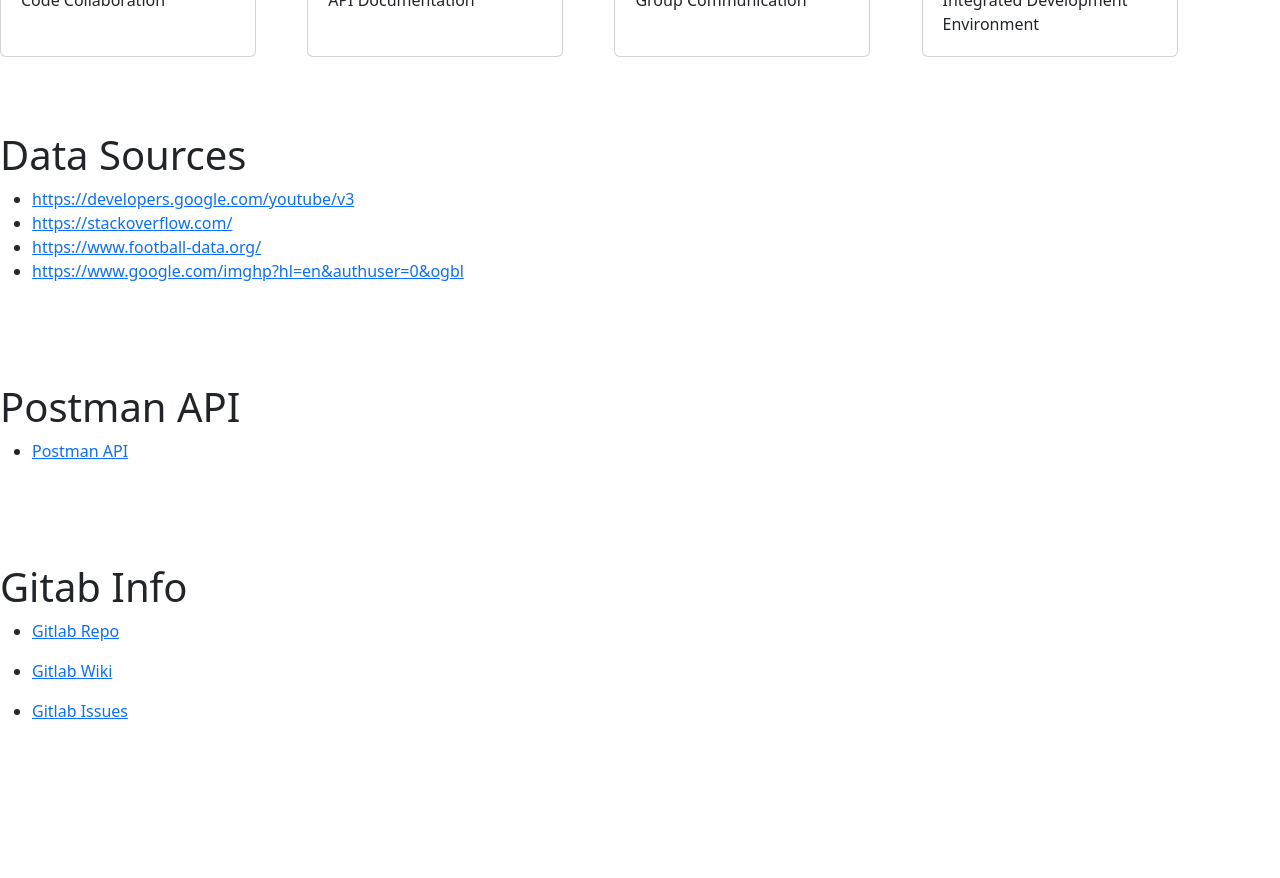
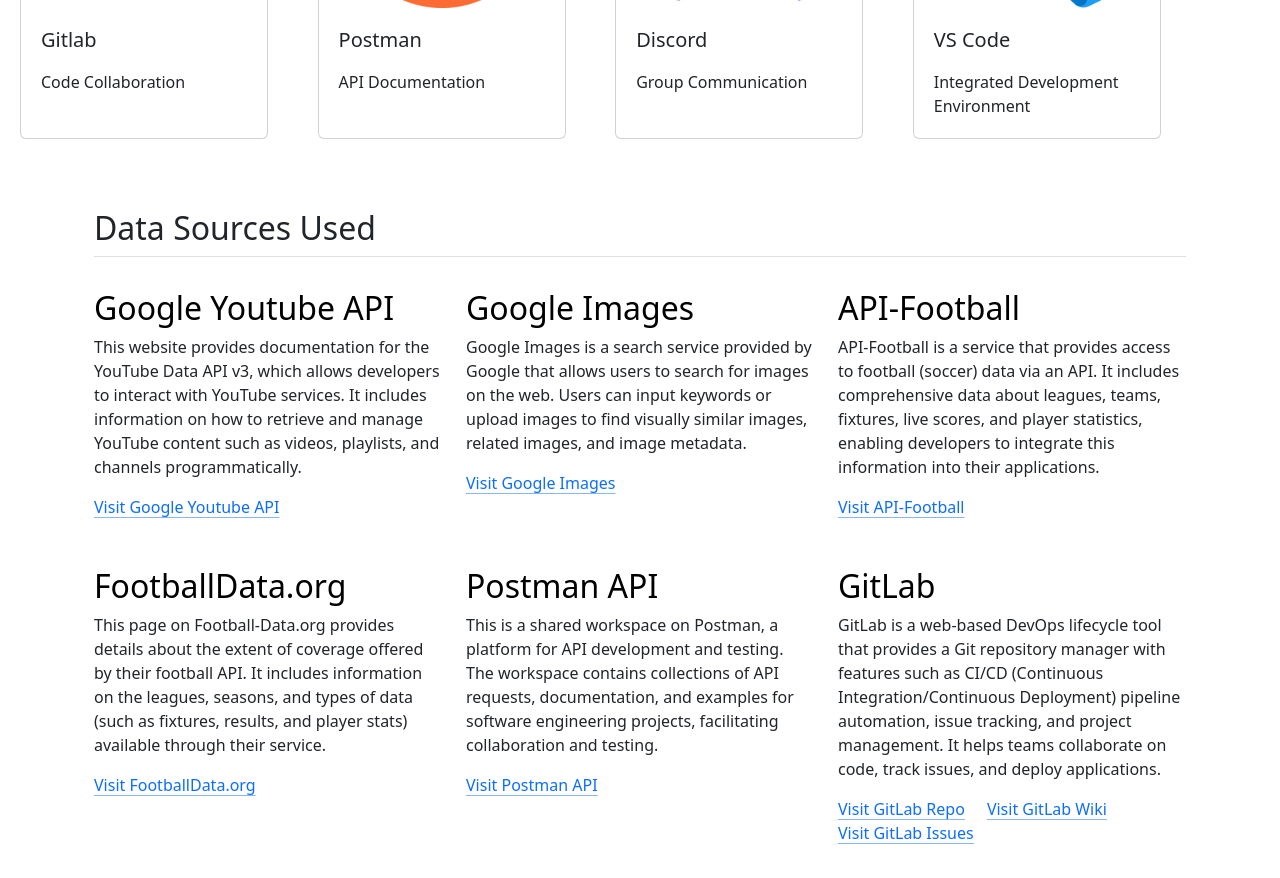
Before and after one commit to aaronjpark/hatttrick-website, a React (Create React App) app: page /about in a window 1280 px wide. Shown: the part 1680-2558 px from the top of the page. Before the commit the page ends 2419 px from the top, so only its background shows below. Built offline with nearby package versions, Linux system fonts and the light colour scheme; no server answers.

Commit message:
front end dev

```diff
--- a/src/data/teaminfo.json
+++ b/src/data/teaminfo.json
@@ -1,7 +1,7 @@
 [
     {
         "name": "Angel Cerda",
-        "role": "Fullstack",
+        "role": "Full-Stack",
         "img_src": "../teamimgs/Angel Cerda.JPEG",
         "gitlab_id": "ang3lCerda",
         "description": "I am currently a junios CS major at UT Austin. In my free time, I like to play videogames and listen to music.",
@@ -13,7 +13,7 @@
     },
     {
         "name": "Aaron Park",
-        "role": "Front-end",
+        "role": "Full-Stack",
         "img_src": "./teamimgs/Aaron Park.JPEG",
         "gitlab_id": "aaronjpark",
         "description": "I enjoy traveling and am aiming towards a career in AI and machine learning!",
--- a/src/pages/About.js
+++ b/src/pages/About.js
@@ -1,8 +1,8 @@
 import React, { useState, useEffect } from "react";
-import sourcesData from '../data/datasources.json';
-import toolsData from '../data/tools.json';
-import teamData from '../data/teaminfo.json';
-import '../styles/about.css';
+import sourcesData from "../data/datasources.json";
+import toolsData from "../data/tools.json";
+import teamData from "../data/teaminfo.json";
+import "../styles/about.css";
 
 function About() {
   const [totalCommits, setTotalCommits] = useState(0);
@@ -10,10 +10,12 @@
   const [commitsFetched, setCommitsFetched] = useState(false);
   const [issuesFetched, setIssuesFetched] = useState(false);
 
-    const commitsUrl = "https://gitlab.com/api/v4/projects/59212893/repository/contributors";
-    const issuesUrl = "https://gitlab.com/api/v4/projects/59212893/issues?per_page=100";
+  const commitsUrl =
+    "https://gitlab.com/api/v4/projects/59212893/repository/contributors";
+  const issuesUrl =
+    "https://gitlab.com/api/v4/projects/59212893/issues?per_page=100";
   const headers = {
-        "PRIVATE-TOKEN": "glpat-TaBkMeTCfWtJXpf6mDKx"
+    "PRIVATE-TOKEN": "glpat-TaBkMeTCfWtJXpf6mDKx",
   };
 
   async function fetchCommits() {
@@ -23,7 +25,9 @@
 
       let commits = 0;
       data.forEach((member) => {
-                const teamMember = teamData.find((teamMember) => teamMember.email === member.email);
+        const teamMember = teamData.find(
+          (teamMember) => teamMember.email === member.email
+        );
         if (teamMember && member.commits) {
           teamMember.commits = member.commits;
           commits += member.commits;
@@ -45,8 +49,9 @@
       let totalIssuesCnt = 0;
       let seenSet = new Set();
       data.forEach((issue) => {
-
-                    const teamMember = teamData.find((teamMember) => teamMember.gitlab_id === issue.author.username);
+        const teamMember = teamData.find(
+          (teamMember) => teamMember.gitlab_id === issue.author.username
+        );
         if (teamMember) {
           if (!seenSet.has(teamMember.gitlab_id)) {
             seenSet.add(teamMember.gitlab_id);
@@ -55,7 +60,6 @@
           teamMember.issues += 1;
           totalIssuesCnt += 1;
         }
-
       });
       setTotalIssues(totalIssuesCnt);
       setIssuesFetched(true);
@@ -74,96 +78,210 @@
   }, [commitsFetched, issuesFetched]);
 
   return (
-
-            <div className="people">
+    <div className="people" style={{ padding: "0 20px" }}>
       <h1 className="about-header">Our Team</h1>
-
       <div className="about-row">
-                    {teamData.map(member => (
+        {teamData.map((member) => (
           <div className="card" key={member.name}>
-                            <img src={member.img_src} className="card-img-top about-img" alt={member.name} />
+            <img
+              src={member.img_src}
+              className="card-img-top about-img"
+              alt={member.name}
+            />
             <div className="card-body">
-                                <h5 className="card-title">
-                                    {member.name}
-                                </h5>
-                                <h6 className="text-muted">
-                                    Role: {member.role}
-                                </h6>
+              <h5 className="card-title">{member.name}</h5>
+              <h6 className="text-muted">Role: {member.role}</h6>
               <p className="card-text">{member.description}</p>
-                                <p>Issues : {member.issues || 0}</p>
+              <p>Issues: {member.issues || 0}</p>
               <p>Commits: {member.commits || 0}</p>
               <p>Unit Tests: {member.unit_tests}</p>
             </div>
-
           </div>
         ))}
       </div>
-                <center style={{ marginTop: '20px' }}>
-                    <p>
-                        Total Commits: {totalCommits} <br/>
+      <center style={{ marginTop: "20px" }}>
+        <h5>
+          <strong>
+            Total Commits: {totalCommits} <br />
             Total Issues: {totalIssues}
-                    </p>
+          </strong>
+        </h5>
       </center>
       <div>
-                    <h1 className="about-header">Tools Used</h1>
+        <h1 className="about-header mb-3">Tools Used</h1>
         <div className="tool-grid">
-                        {toolsData.map(member => (
-                            <div className="card tool-card" key={member.name}>
-                                <img src={member.img_src} className="card-img-top tool-card-img" alt={member.name} />
+          {toolsData.map((tool) => (
+            <div className="card tool-card" key={tool.name}>
+              <img
+                src={tool.img_src}
+                className="card-img-top tool-card-img mt-4"
+                alt={tool.name}
+              />
               <div className="card-body">
-                                    <h5 className="card-title">{member.name}</h5>
-                                    <p className="card-text">{member.description}</p>
+                <h5 className="card-title">{tool.name}</h5>
+                <p className="card-text">{tool.description}</p>
               </div>
             </div>
           ))}
         </div>
       </div>
+      <div className="container px-4 py-5" id="featured-3">
+        <h2 className="pb-2 border-bottom">Data Sources Used</h2>
+        <div className="row g-4 row-cols-1 row-cols-lg-3">
+          <div className="feature col">
+            <div className="feature-icon d-inline-flex align-items-center justify-content-center text-bg-primary bg-gradient fs-2 mb-3"></div>
+            <h3 className="fs-2 text-body-emphasis">Google Youtube API</h3>
+            <p>
+              This website provides documentation for the YouTube Data API v3,
+              which allows developers to interact with YouTube services. It
+              includes information on how to retrieve and manage YouTube content
+              such as videos, playlists, and channels programmatically.
+            </p>
+            <a
+              href="https://developers.google.com/youtube/v3"
+              target="_blank"
+              rel="noopener noreferrer"
+              className="icon-link"
+            >
+              Visit Google Youtube API
+              <svg className="bi">
+                <use xlinkHref="#chevron-right"></use>
+              </svg>
+            </a>
+          </div>
 
-                <div>
-                    <h1 className="sources-header">Data Sources</h1>
-                    <ul>
-                        {sourcesData.data_sources.map((member, index) => (
-                            <li key={index}>
-                                <a href={member} target="_blank" rel="noopener noreferrer">{member}</a>
-                            </li>
-                        ))}
-                    </ul>
+          <div className="feature col">
+            <div className="feature-icon d-inline-flex align-items-center justify-content-center text-bg-primary bg-gradient fs-2 mb-3"></div>
+            <h3 className="fs-2 text-body-emphasis">Google Images</h3>
+            <p>
+              Google Images is a search service provided by Google that allows
+              users to search for images on the web. Users can input keywords or
+              upload images to find visually similar images, related images, and
+              image metadata.
+            </p>
+            <a
+              href="https://images.google.com"
+              target="_blank"
+              rel="noopener noreferrer"
+              className="icon-link"
+            >
+              Visit Google Images
+              <svg className="bi">
+                <use xlinkHref="#chevron-right"></use>
+              </svg>
+            </a>
+          </div>
 
-                    <h1 className="sources-header">Postman API</h1>
-                    <ul>
-                        <li>
-                            <a href="https://software-engineering-3016.postman.co/workspace/Software-Engineering-Workspace~3f64ce8f-8b3b-487e-a067-56d3a2e3d512/collection/36528627-9970bfc9-552b-4d2f-9543-d02690a67499?action=share&creator=36528627">
-                                Postman API
+          <div className="feature col">
+            <div className="feature-icon d-inline-flex align-items-center justify-content-center text-bg-primary bg-gradient fs-2 mb-3"></div>
+            <h3 className="fs-2 text-body-emphasis">API-Football</h3>
+            <p>
+              API-Football is a service that provides access to football
+              (soccer) data via an API. It includes comprehensive data about
+              leagues, teams, fixtures, live scores, and player statistics,
+              enabling developers to integrate this information into their
+              applications.
+            </p>
+            <a
+              href="https://www.api-football.com"
+              target="_blank"
+              rel="noopener noreferrer"
+              className="icon-link"
+            >
+              Visit API-Football
+              <svg className="bi">
+                <use xlinkHref="#chevron-right"></use>
+              </svg>
             </a>
+          </div>
 
-                        </li>
-                     </ul>
-                    <h1 className="sources-header">Gitab Info</h1>
+          <div className="feature col">
+            <div className="feature-icon d-inline-flex align-items-center justify-content-center text-bg-primary bg-gradient fs-2 mb-3"></div>
+            <h3 className="fs-2 text-body-emphasis">FootballData.org</h3>
+            <p>
+              This page on Football-Data.org provides details about the extent
+              of coverage offered by their football API. It includes information
+              on the leagues, seasons, and types of data (such as fixtures,
+              results, and player stats) available through their service.
+            </p>
+            <a
+              href="https://www.football-data.org/coverage"
+              target="_blank"
+              rel="noopener noreferrer"
+              className="icon-link"
+            >
+              Visit FootballData.org
+              <svg className="bi">
+                <use xlinkHref="#chevron-right"></use>
+              </svg>
+            </a>
+          </div>
 
-                    <ul>
-                        <li>
-                        <a href="https://gitlab.com/diegocampos2/cs373-idb">
-                                    Gitlab Repo
+          <div className="feature col">
+            <div className="feature-icon d-inline-flex align-items-center justify-content-center text-bg-primary bg-gradient fs-2 mb-3"></div>
+            <h3 className="fs-2 text-body-emphasis">Postman API</h3>
+            <p>
+              This is a shared workspace on Postman, a platform for API
+              development and testing. The workspace contains collections of API
+              requests, documentation, and examples for software engineering
+              projects, facilitating collaboration and testing.
+            </p>
+            <a
+              href="https://software-engineering-3016.postman.co/workspace/Software-Engineering-Workspace~3f64ce8f-8b3b-487e-a067-56d3a2e3d512/collection/36528627-9970bfc9-552b-4d2f-9543-d02690a67499?action=share&creator=36528627"
+              target="_blank"
+              rel="noopener noreferrer"
+              className="icon-link"
+            >
+              Visit Postman API
             </a>
-                         </li>
-                    </ul>
-                    <ul>
-                    <li>
-                        <a href="https://gitlab.com/diegocampos2/cs373-idb/-/wikis/Home-Hattrick?redirected_from=home">
-                                    Gitlab Wiki
+          </div>
+          <div className="feature col">
+            <div className="feature-icon d-inline-flex align-items-center justify-content-center text-bg-primary bg-gradient fs-2 mb-3"></div>
+            <h3 className="fs-2 text-body-emphasis">GitLab</h3>
+            <p>
+              GitLab is a web-based DevOps lifecycle tool that provides a Git
+              repository manager with features such as CI/CD (Continuous
+              Integration/Continuous Deployment) pipeline automation, issue
+              tracking, and project management. It helps teams collaborate on
+              code, track issues, and deploy applications.
+            </p>
+            <a
+              href="https://gitlab.com/diegocampos2/cs373-idb"
+              target="_blank"
+              rel="noopener noreferrer"
+              className="icon-link"
+            >
+              Visit GitLab Repo
+              <svg className="bi">
+                <use xlinkHref="#chevron-right"></use>
+              </svg>
             </a>
-                         </li>
-                    </ul>
-                    <ul>
-                    <li>
-                        <a href="https://gitlab.com/diegocampos2/cs373-idb/-/issues">
-                                    Gitlab Issues
+            <a
+              href="https://gitlab.com/diegocampos2/cs373-idb/-/wikis/Home-Hattrick?redirected_from=home"
+              target="_blank"
+              rel="noopener noreferrer"
+              className="icon-link"
+            >
+              Visit GitLab Wiki
+              <svg className="bi">
+                <use xlinkHref="#chevron-right"></use>
+              </svg>
             </a>
-                    </li>
-                    </ul>
+            <a
+              href="https://gitlab.com/diegocampos2/cs373-idb/-/issues"
+              target="_blank"
+              rel="noopener noreferrer"
+              className="icon-link"
+            >
+              Visit GitLab Issues
+              <svg className="bi">
+                <use xlinkHref="#chevron-right"></use>
+              </svg>
+            </a>
           </div>
         </div>
-
+      </div>
+    </div>
   );
 }
 
--- a/src/pages/Home.js
+++ b/src/pages/Home.js
@@ -43,7 +43,7 @@
       </section>
 
       <footer>
-        <small>Copyright © 2024. Hatttrick. All Rights Reserved.</small>
+        <small>Copyright © { new Date().getFullYear() }. Hatttrick. All Rights Reserved.</small>
       </footer>
 
       <script
--- a/src/styles.css
+++ b/src/styles.css
@@ -4,4 +4,5 @@
     height: auto; /* Maintain aspect ratio */
   }
 
+
   /* Add more custom styles as needed */
```
Also changed, not shown: src/compenents/NavBar.js (+25 -7 lines), 1 other file (tests, documents, lock files or other folders). Lines whose indentation alone changed are shown as unchanged.
